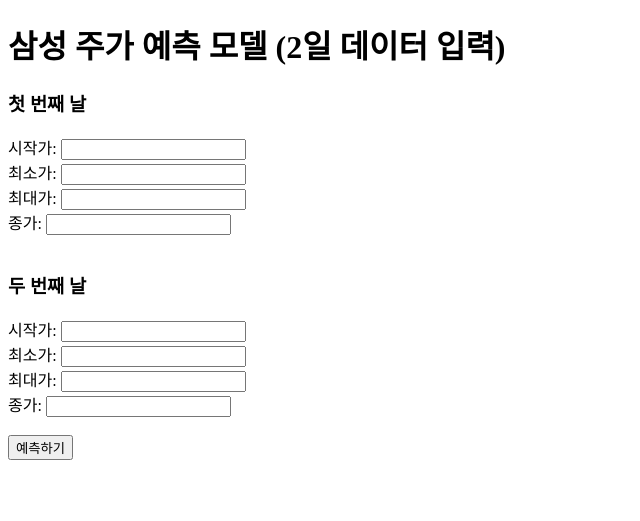
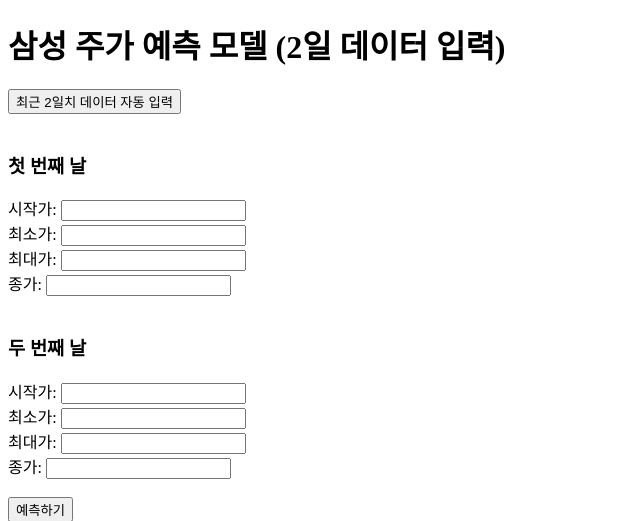
Before and after one commit to lsy3709/Rnn-Test-Samsung-Stock-Test, a Flask app: page / in a window 1280 px wide. Shown: the top 521 px of the page, without its empty margins (0-640 px from the left). Run offline with Flask 3, Linux system fonts and the light colour scheme.

Commit message:
입력 데이터 2개 자동 입력 후, 예측하기

```diff
--- a/app.py
+++ b/app.py
@@ -2,6 +2,7 @@
 import torch
 import numpy as np
 import torch.nn as nn
+import yfinance as yf
 app = Flask(__name__)
 
 
@@ -63,10 +64,33 @@
         # 예측 결과 반환
         return jsonify({"prediction": round(prediction, 2)})
 
+
     except Exception as e:
         # 예외가 발생할 경우 JSON으로 에러 반환
         return jsonify({"error": "예측 중 오류가 발생했습니다.", "details": str(e)}), 500
 
 
+@app.route('/get_stock_data', methods=['GET'])
+def get_stock_data():
+    # 삼성전자 종목 코드: '005930.KS' (야후 파이낸스 형식)
+    ticker = '005930.KS'
+    data = yf.download(ticker, period='5d', interval='1d')  # 최근 5일간 일간 데이터 가져오기
+    # 데이터 확인용: 열 이름 출력
+    print("데이터 열 이름:", data.columns)
+
+    # MultiIndex가 설정된 열 이름을 단일 인덱스로 변환
+    data.columns = data.columns.get_level_values(0)  # 첫 번째 레벨만 선택하여 열 이름을 단순화
+
+    # 최근 2일치 데이터를 선택하고 JSON으로 반환
+    last_two_days = data.tail(2)[['Open', 'Low', 'High', 'Close']]
+    last_two_days = last_two_days.reset_index()  # Date 인덱스를 컬럼으로 변환
+    last_two_days['Date'] = last_two_days['Date'].astype(str)  # Date 열을 문자열로 변환
+
+    # DataFrame을 JSON 변환 가능한 딕셔너리로 변환
+    stock_data = last_two_days.to_dict(orient='records')
+
+    return jsonify(stock_data)
+
+
 if __name__ == '__main__':
     app.run()
--- a/templates/index.html
+++ b/templates/index.html
@@ -6,6 +6,9 @@
 </head>
 <body>
     <h1>삼성 주가 예측 모델 (2일 데이터 입력)</h1>
+    <button onclick="autoFillData()">최근 2일치 데이터 자동 입력</button>
+    <br><br>
+
     <form id="predictForm">
         <!-- 첫 번째 날 데이터 입력 -->
         <h3>첫 번째 날</h3>
@@ -67,6 +70,33 @@
                 console.error('Error:', error);
             });
         }
+
+        // 자동으로 값을 채우는 함수
+        function autoFillData() {
+            fetch('/get_stock_data')  // 서버에서 최근 2일치 주가 데이터를 가져옴
+                .then(response => response.json())
+                .then(data => {
+                    if (data.length >= 2) {
+                        // 첫 번째 날 데이터
+                        document.querySelector('[name="open_1"]').value = data[0].Open.toFixed(2);
+                        document.querySelector('[name="low_1"]').value = data[0].Low.toFixed(2);
+                        document.querySelector('[name="high_1"]').value = data[0].High.toFixed(2);
+                        document.querySelector('[name="close_1"]').value = data[0].Close.toFixed(2);
+
+                        // 두 번째 날 데이터
+                        document.querySelector('[name="open_2"]').value = data[1].Open.toFixed(2);
+                        document.querySelector('[name="low_2"]').value = data[1].Low.toFixed(2);
+                        document.querySelector('[name="high_2"]').value = data[1].High.toFixed(2);
+                        document.querySelector('[name="close_2"]').value = data[1].Close.toFixed(2);
+                    } else {
+                        alert("데이터가 충분하지 않습니다.");
+                    }
+                })
+                .catch(error => {
+                    alert("데이터를 가져오는 중 오류가 발생했습니다.");
+                    console.error('Error:', error);
+                });
+        }
     </script>
 </body>
 </html>
```
